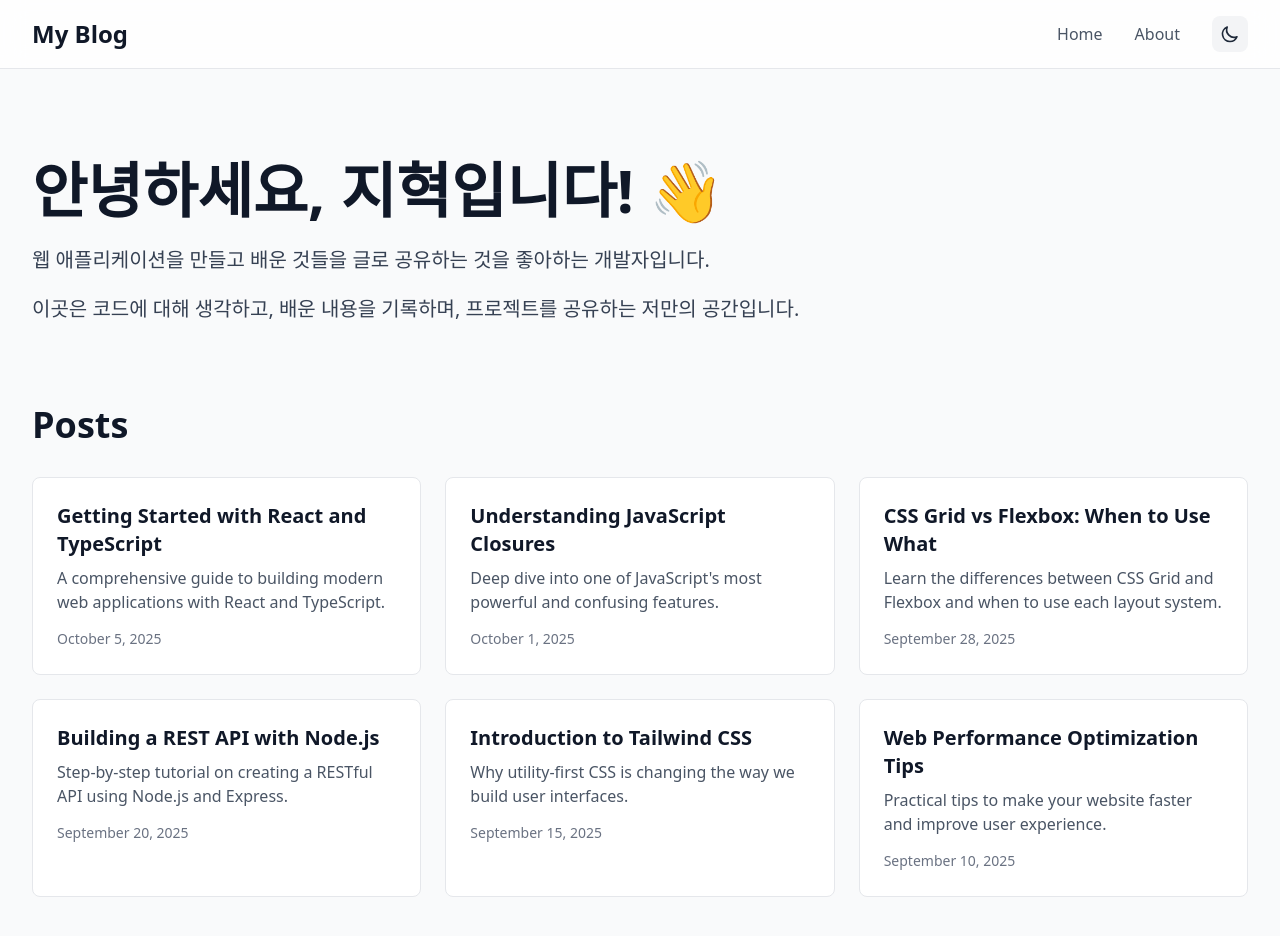
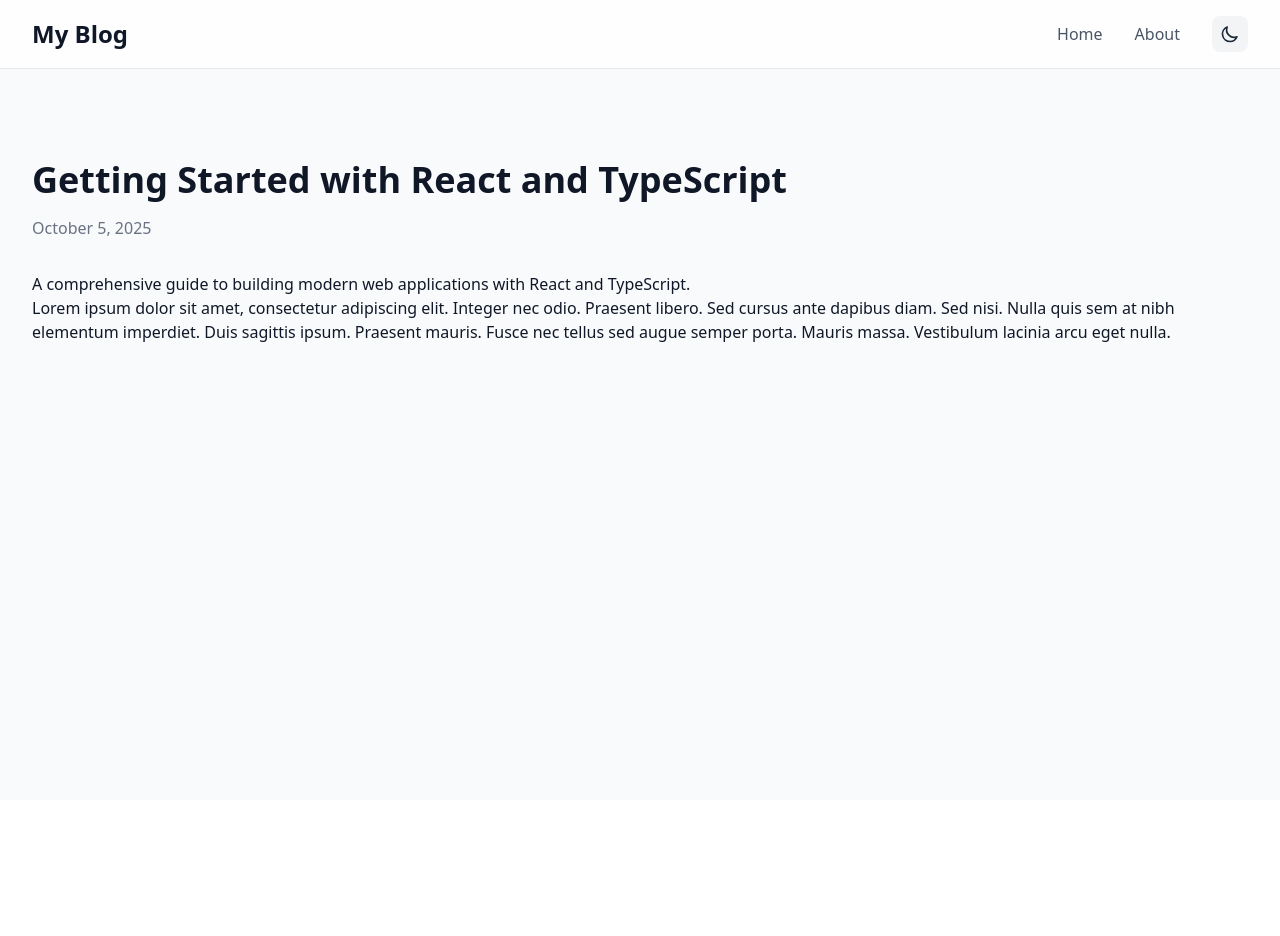
Before and after one commit to jihyukma123/blog, a React (Vite) app: page /post/blog-1 in a window 1280 px wide. Shown: the top 936 px of the page. After the commit the page ends 800 px from the top, so only its background shows below. Built offline with nearby package versions, Linux system fonts and the light colour scheme.

Commit message:
add router library/code and some pages

```diff
--- a/package.json
+++ b/package.json
@@ -13,6 +13,7 @@
     "@tailwindcss/vite": "^4.1.14",
     "react": "^19.1.1",
     "react-dom": "^19.1.1",
+    "react-router-dom": "^7.9.3",
     "tailwindcss": "^4.1.14"
   },
   "devDependencies": {
--- a/src/App.tsx
+++ b/src/App.tsx
@@ -1,19 +1,23 @@
+import { Routes, Route } from "react-router-dom";
 import { ThemeProvider } from "./contexts/ThemeContext";
 import { Header } from "./components/Header";
-import Introduction from "./components/Introduction";
-import ContentSection from "./components/ContentSection";
-import { blogPosts } from "./data/mockData";
+import MainPage from "./pages/MainPage";
+import AboutPage from "./pages/AboutPage";
+import PostPage from "./pages/PostPage";
+import NotFoundPage from "./pages/NotFoundPage";
 
 function App() {
   return (
     <ThemeProvider>
       <div className="min-h-screen bg-gray-50 dark:bg-gray-950 text-gray-900 dark:text-gray-100 transition-colors duration-300">
         <Header />
-
         <main className="pt-20">
-          <Introduction />
-
-          <ContentSection title="Posts" items={blogPosts} sectionId="posts" />
+          <Routes>
+            <Route path="/" element={<MainPage />} />
+            <Route path="/about" element={<AboutPage />} />
+            <Route path="/post/:id" element={<PostPage />} />
+            <Route path="*" element={<NotFoundPage />} />
+          </Routes>
         </main>
       </div>
     </ThemeProvider>
--- a/src/components/ArticleCard.tsx
+++ b/src/components/ArticleCard.tsx
@@ -1,26 +1,22 @@
 import React from "react";
+import { Link } from "react-router-dom";
+import type { Article } from "../types";
 
 interface ArticleCardProps {
-  title: string;
-  description: string;
-  date: string;
-  link: string;
+  post: Article;
 }
 
-const ArticleCard: React.FC<ArticleCardProps> = ({
-  title,
-  description,
-  date,
-  link,
-}) => {
+const ArticleCard: React.FC<ArticleCardProps> = ({ post }) => {
+  const { id, title, description, date } = post;
+
   return (
-    <a
-      href={link}
+    <Link
+      to={`/post/${id}`}
       className="block p-6 rounded-lg border border-gray-200 dark:border-gray-800
                  bg-white dark:bg-gray-900
-                 hover:border-blue-500 dark:hover:border-blue-400
+                 hover:border-[slateblue] dark:hover:border-[slateblue]
                  transition-all duration-200
-                 hover:shadow-md dark:hover:shadow-blue-900/20"
+                 hover:shadow-md dark:hover:shadow-purple-900/20"
     >
       <h3 className="text-xl font-semibold mb-2 text-gray-900 dark:text-gray-100">
         {title}
@@ -29,7 +25,7 @@ const ArticleCard: React.FC<ArticleCardProps> = ({
         {description}
       </p>
       <time className="text-sm text-gray-500 dark:text-gray-500">{date}</time>
-    </a>
+    </Link>
   );
 };
 
--- a/src/components/ContentSection.tsx
+++ b/src/components/ContentSection.tsx
@@ -21,13 +21,7 @@ const ContentSection: React.FC<ContentSectionProps> = ({
         </h2>
         <div className="grid grid-cols-1 md:grid-cols-2 lg:grid-cols-3 gap-6">
           {items.map((item) => (
-            <ArticleCard
-              key={item.id}
-              title={item.title}
-              description={item.description}
-              date={item.date}
-              link={item.link}
-            />
+            <ArticleCard key={item.id} post={item} />
           ))}
         </div>
       </div>
--- a/src/components/Header.tsx
+++ b/src/components/Header.tsx
@@ -1,32 +1,40 @@
 import { useTheme } from "../contexts/ThemeContext";
+import { NavLink } from "react-router-dom";
 
 export const Header = () => {
-  const { theme, toggleTheme } = useTheme();
+  const { toggleTheme, theme } = useTheme();
+
+  const getLinkClassName = ({ isActive }: { isActive: boolean }) => {
+    const baseClasses =
+      "font-medium transition-colors hover:text-gray-900 dark:hover:text-gray-100";
+    const activeClasses =
+      "text-gray-900 dark:text-gray-100 underline underline-offset-4 decoration-2 decoration-blue-500";
+    const inactiveClasses = "text-gray-600 dark:text-gray-400";
+
+    return `${baseClasses} ${isActive ? activeClasses : inactiveClasses}`;
+  };
 
   return (
     <header className="fixed top-0 left-0 right-0 z-50 bg-white/80 dark:bg-gray-900/80 backdrop-blur-md border-b border-gray-200 dark:border-gray-800 transition-colors duration-300">
       <div className="max-w-7xl mx-auto px-8 py-4">
         <div className="flex items-center justify-between">
           {/* Logo / Name - Left */}
-          <h1 className="text-2xl font-bold text-gray-900 dark:text-gray-100">
+          <NavLink
+            to="/"
+            className="text-2xl font-bold text-gray-900 dark:text-gray-100"
+          >
             My Blog
-          </h1>
+          </NavLink>
 
           {/* Navigation + Theme Toggle - Right */}
           <div className="flex items-center space-x-8">
             <nav className="flex items-center space-x-8">
-              <a
-                href="#home"
-                className="text-gray-600 dark:text-gray-400 hover:text-gray-900 dark:hover:text-gray-100 transition-colors font-medium"
-              >
+              <NavLink to="/" className={getLinkClassName}>
                 Home
-              </a>
-              <a
-                href="#about"
-                className="text-gray-600 dark:text-gray-400 hover:text-gray-900 dark:hover:text-gray-100 transition-colors font-medium"
-              >
+              </NavLink>
+              <NavLink to="/about" className={getLinkClassName}>
                 About
-              </a>
+              </NavLink>
             </nav>
 
             {/* Theme Toggle Button */}
--- a/src/components/Introduction.tsx
+++ b/src/components/Introduction.tsx
@@ -6,7 +6,7 @@ const Introduction: React.FC = () => {
       <div className="max-w-7xl mx-auto px-8">
         <div className="max-w-3xl">
           <h1 className="text-4xl md:text-5xl lg:text-6xl font-bold mb-6 text-gray-900 dark:text-gray-100">
-            안녕하세요, 지혁입니다! 👋
+            안녕하세요 👋
           </h1>
           <p className="text-lg md:text-xl text-gray-700 dark:text-gray-300 mb-4 leading-relaxed">
             웹 애플리케이션을 만들고 배운 것들을 글로 공유하는 것을 좋아하는
--- a/src/main.tsx
+++ b/src/main.tsx
@@ -1,10 +1,13 @@
 import React from "react";
 import ReactDOM from "react-dom/client";
+import { BrowserRouter } from "react-router-dom";
 import App from "./App.tsx";
 import "./index.css";
 
 ReactDOM.createRoot(document.getElementById("root")!).render(
   <React.StrictMode>
-    <App />
+    <BrowserRouter>
+      <App />
+    </BrowserRouter>
   </React.StrictMode>
 );
--- /dev/null
+++ b/src/pages/AboutPage.tsx
@@ -0,0 +1,14 @@
+const AboutPage = () => {
+  return (
+    <div className="max-w-7xl mx-auto px-8 py-12 md:py-20">
+      <h1 className="text-4xl font-bold mb-8">About Me</h1>
+      <p className="text-lg leading-relaxed">
+        안녕하세요! 웹 개발에 열정을 가진 지혁입니다. 저는 사용자가 만족할 수
+        있는 직관적이고 효율적인 웹 애플리케이션을 만드는 것을 좋아합니다.
+        새로운 기술을 배우고 적용하는 것에 항상 즐거움을 느낍니다.
+      </p>
+    </div>
+  );
+};
+
+export default AboutPage;
--- /dev/null
+++ b/src/pages/MainPage.tsx
@@ -0,0 +1,14 @@
+import Introduction from "../components/Introduction";
+import ContentSection from "../components/ContentSection";
+import { blogPosts } from "../data/mockData";
+
+const MainPage = () => {
+  return (
+    <>
+      <Introduction />
+      <ContentSection title="Posts" items={blogPosts} sectionId="posts" />
+    </>
+  );
+};
+
+export default MainPage;
--- /dev/null
+++ b/src/pages/NotFoundPage.tsx
@@ -0,0 +1,25 @@
+import { Link } from "react-router-dom";
+
+const NotFoundPage = () => {
+  return (
+    <div className="flex flex-col items-center justify-center min-h-[calc(100vh-10rem)] text-center px-8">
+      <h1 className="text-7xl font-bold mb-6 text-gray-700 dark:text-gray-300">
+        404
+      </h1>
+      <p className="text-3xl font-semibold mb-4 dark:text-gray-200 text-gray-800">
+        찾으시는 페이지가 없네요!
+      </p>
+      <p className="text-lg mb-10 text-gray-600 dark:text-gray-400 max-w-md">
+        요청하신 페이지를 찾을 수 없습니다. 주소를 다시 확인해주세요.
+      </p>
+      <Link
+        to="/"
+        className="px-8 py-4 bg-[slateblue] text-white text-lg font-semibold rounded-lg hover:bg-[#5b4b9f] hover:shadow-xl transform hover:scale-105 transition-all duration-300 ease-in-out shadow-lg"
+      >
+        홈으로 돌아가기
+      </Link>
+    </div>
+  );
+};
+
+export default NotFoundPage;
--- /dev/null
+++ b/src/pages/PostPage.tsx
@@ -0,0 +1,31 @@
+import { useParams } from "react-router-dom";
+import { blogPosts } from "../data/mockData";
+
+const PostPage = () => {
+  const { id } = useParams<{ id: string }>();
+  const post = blogPosts.find((p) => p.id === id);
+
+  if (!post) {
+    return <div>Post not found</div>;
+  }
+
+  return (
+    <div className="max-w-7xl mx-auto px-8 py-12 md:py-20">
+      <h1 className="text-4xl font-bold mb-4">{post.title}</h1>
+      <p className="text-gray-500 dark:text-gray-400 mb-8">{post.date}</p>
+      <div className="prose dark:prose-invert max-w-none">
+        <p>{post.description}</p>
+        {/* 실제 포스트 내용이 들어갈 자리 */}
+        <p>
+          Lorem ipsum dolor sit amet, consectetur adipiscing elit. Integer nec
+          odio. Praesent libero. Sed cursus ante dapibus diam. Sed nisi. Nulla
+          quis sem at nibh elementum imperdiet. Duis sagittis ipsum. Praesent
+          mauris. Fusce nec tellus sed augue semper porta. Mauris massa.
+          Vestibulum lacinia arcu eget nulla.
+        </p>
+      </div>
+    </div>
+  );
+};
+
+export default PostPage;
```
Also changed, not shown: 1 other file (tests, documents, lock files or other folders).
